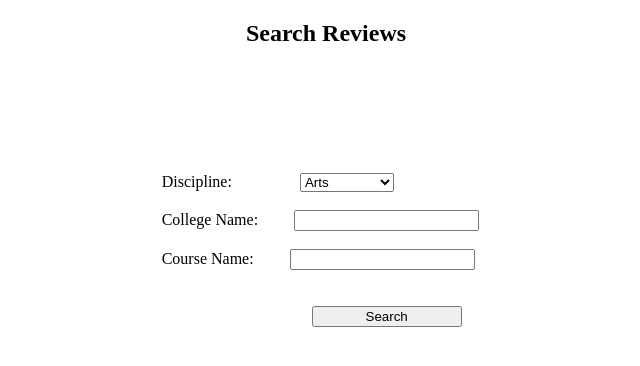
After one commit to qor-101/cafe-review, a Django app: page /search in a window 1280 px wide. The commit adds this page. Shown: the top 366 px of the page, without its empty margins (314-954 px from the left). Run offline with Django 3.2, Linux system fonts and the light colour scheme.

Commit message:
Added Functionality: Searching Reviews

```diff
--- a/reviewapp/templates/review.html
+++ b/reviewapp/templates/review.html
@@ -30,7 +30,7 @@
         <input type="text" id="course" name="course"><br>
         <label for="review">Compose your Review Here:</label><br>
         <textarea id="review" name="review" rows="10" cols="75"></textarea><br><br>
-        <button id = submit class="" onclick="uploadReview()"> Submit Review </button>
+        <button id = submit"> Submit Review </button>
       </form>
     </div>
   </body>
--- /dev/null
+++ b/reviewapp/templates/search.html
@@ -0,0 +1,43 @@
+<!DOCTYPE html>
+<html>
+    <head>
+        <title>
+            Search Reviews
+        </title>
+        <style>
+            .searchbox{
+                margin-left: 37%;
+                margin-right: 25%;
+                margin-top: 10%;
+                width: 500px;
+                height: 45px;
+            }
+            .button{
+                margin-left: 30%;
+                margin-right: 25%;
+                width: 150px;
+            }
+        </style>
+    </head>
+    <body>
+        <h2><center>Search Reviews</center></h2>
+        <div >
+            <form action="/fetch" method="POST" class="searchbox">
+                <label for="branch">Discipline:&emsp;&emsp;&emsp;&emsp;</label>
+                <select id ="branch" name = "branch">
+                    <option value="Arts">Arts</option>
+                    <option value="Engineering">Engineering</option>
+                    <option value="Medicine">Medicine</option>
+                    <option value="Law">Law</option>
+                </select>
+                <br>
+                <br>
+                <label for="college">College Name:&emsp;&emsp;</label>
+                <input type="text" id="college" name="college"><br><br>
+                <label for="course">Course Name:&emsp;&emsp;</label>
+                <input type="text" id="course" name="course"><br><br><br>
+                <input type="submit" class="button" name="submitbutton" id="submitbutton" value="Search">
+            </form>
+        </div>
+    </body>
+</html>
--- a/reviewapp/urls.py
+++ b/reviewapp/urls.py
@@ -7,4 +7,8 @@ urlpatterns = [
         path('upload',views.upload_review,name='upload review'),
         path('upload-success',views.upload_success,name='upload success'),
         path('upload-failed',views.upload_failed,name='upload failed'),
+        path('search',views.search,name='search'),
+        path('fetch',views.fetch,name='fetch'),
+        path('results',views.results,name='results'),
+        path('noresults',views.noresults,name='noresults'),
 ]
--- a/reviewapp/views.py
+++ b/reviewapp/views.py
@@ -17,18 +17,27 @@ def new_review(request):
 
 @csrf_exempt
 def upload_review(request):
+
     db_name = request.POST['branch']
+
     college_name = request.POST['college']
     college_name = college_name.replace(" ","")
     college_name = college_name.lower()
-    print(college_name)
+
+    course_name = request.POST['course']
+    course_name = course_name.replace(" ","")
+    course_name = course_name.lower()
+
     coll_name = college_name
+
     doc = {
         "college":college_name,
-        "course":request.POST['course'],
+        "course":course_name,
         "review":request.POST['review'],
     }
+
     flag = func_upload(db_name,coll_name,doc)
+
     if flag:
         return redirect('/upload-success')
     else:
@@ -41,3 +50,42 @@ def upload_success(request):
 @csrf_exempt
 def upload_failed(request):
     return HttpResponse("Something is not right, Please Try Again")
+
+@csrf_exempt
+def search(request):
+    return render(request,"search.html")
+
+@csrf_exempt
+def fetch(request):
+
+    college_name = request.POST['college']
+    college_name = college_name.replace(" ","")
+    college_name = college_name.lower()
+
+    course_name = request.POST['course']
+    course_name = course_name.replace(" ","")
+    course_name = course_name.lower()
+
+    kei = { 'course' : course_name }
+
+    returned = func_retreive(request.POST['branch'],college_name,kei)
+
+    res = []
+    for x in returned:
+        res.append(x)
+
+    if(len(res)==0):
+        return redirect('/noresults')
+
+    global c
+    c = {'items':res}
+
+    return redirect('/results')
+
+@csrf_exempt
+def results(request):
+    return render(request,"results.html",c,content_type='text/html')
+
+@csrf_exempt
+def noresults(request):
+    return HttpResponse("No Reviews Found :(")
```
Also changed, not shown: reviewapp/templates/results.html (added, +29 -0 lines).
